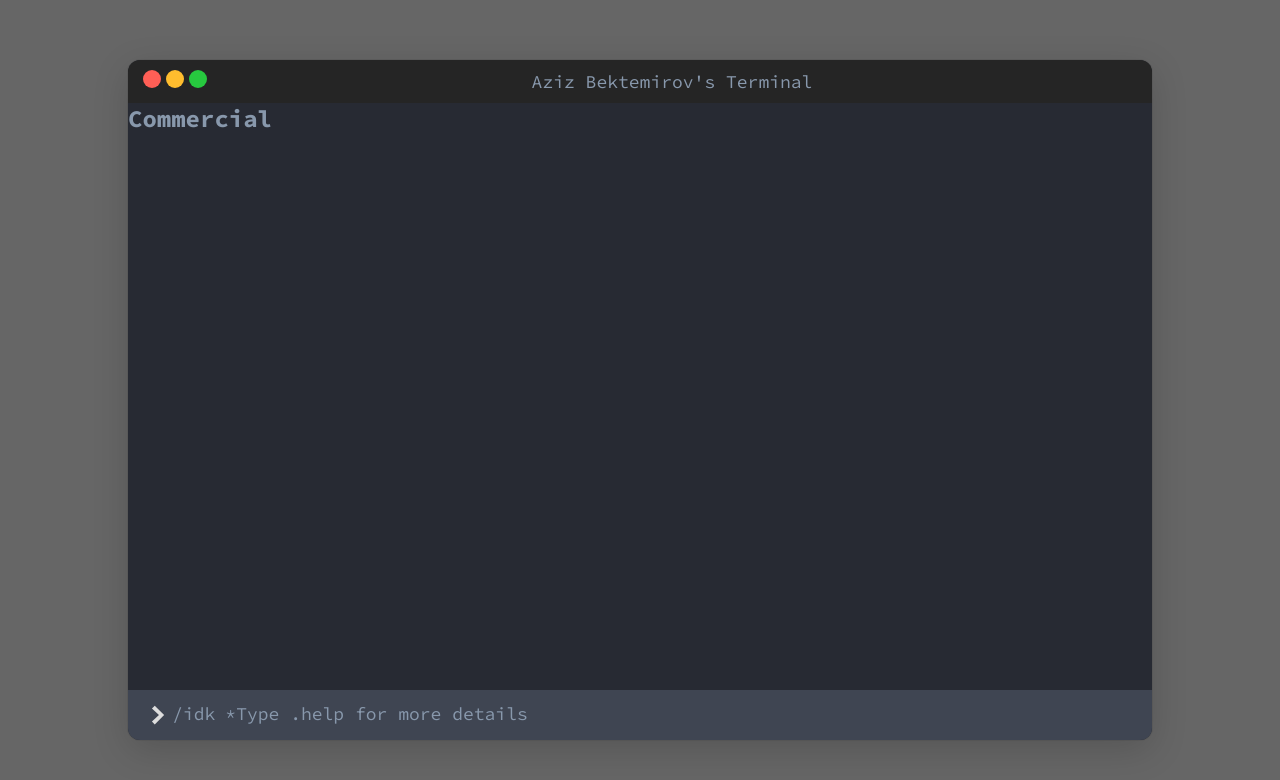
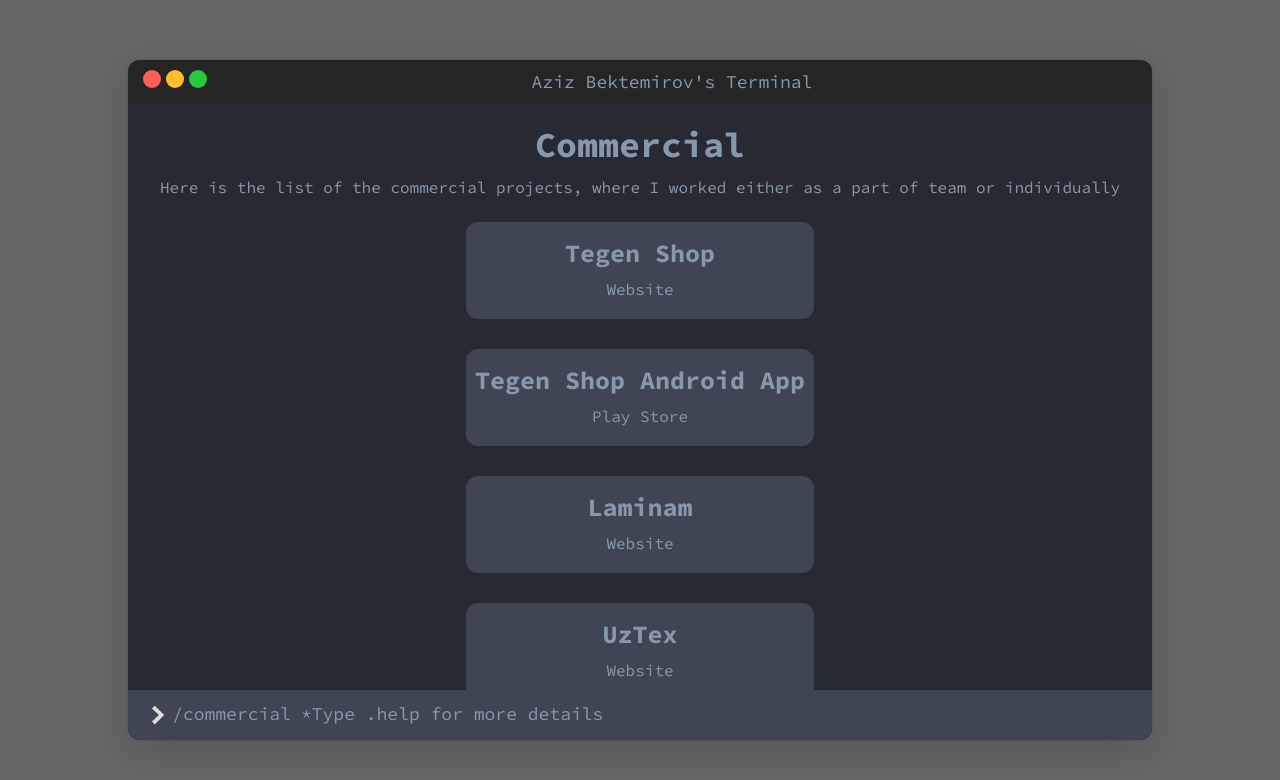
Before and after one commit to NegatiV-64/portfolio, a React (Create React App) app: page /portfolio/commercial in a window 1280 px wide. Shown: the top 780 px of the page. Built offline with nearby package versions, Linux system fonts and the light colour scheme.

Commit message:
Finish the portfolio & fix bug in Console

```diff
--- a/src/App.js
+++ b/src/App.js
@@ -18,7 +18,7 @@ import './App.css';
 const App = () => {
 
   const currentLocation = useLocation();
-  let mainClasses = currentLocation.pathname === "/about" ? "mainScrollable" : "main";
+  let mainClasses = currentLocation.pathname === "/about" || currentLocation.pathname==="/portfolio/personal" || currentLocation.pathname==="/portfolio/commercial" ? "mainScrollable" : "main";
 
   return (
     <ConsoleProvider>
--- a/src/components/About/About.module.css
+++ b/src/components/About/About.module.css
@@ -41,5 +41,3 @@
 .wrapper {
     margin: 35px auto 0;
 }
-
-/* 0000EE */
--- a/src/components/Console/Console.js
+++ b/src/components/Console/Console.js
@@ -11,15 +11,23 @@ const Console = () => {
     let consolePathText;
     switch (pathname) {
         case "/":
-            consolePathText = "/home"
+            consolePathText = pathname
             break;
 
         case "/about":
-            consolePathText = "/about"
+            consolePathText = pathname
             break;
 
         case "/portfolio":
             consolePathText = pathname;
+            break;
+
+        case "/portfolio/personal":
+            consolePathText = "/personal";
+            break;
+
+        case "/portfolio/commercial":
+            consolePathText = "/commercial";
             break;
 
         case "/contacts":
--- a/src/components/Console/ConsoleForm.js
+++ b/src/components/Console/ConsoleForm.js
@@ -13,7 +13,7 @@ const ConsoleForm = (props) => {
 
     function onSendConsoleHandler(e) {
         e.preventDefault();
-        if (consoleCommand.includes("goto /")) {
+        if (consoleCommand.includes("goto /") && !consoleCommand.includes("List of the commands")) {
             let tempComsoleCommand = consoleCommand.split("goto ");
             let [, exactCommand] = tempComsoleCommand;
             if (exactCommand.includes("/back")) {
@@ -35,10 +35,10 @@ const ConsoleForm = (props) => {
 
         else if (consoleCommand === ".help") {
             consoleData.addToCommands(consoleCommand)
-            setConsoleCommand("List of the commands: .help; /home; /back, /about. Return: /clear ")
+            setConsoleCommand("List of the commands: .help; goto /(location). Return: /clear ")
         }
 
-        else if (consoleCommand === "List of the commands: .help; /home; /back, /about. Return: /clear /clear") {
+        else if (consoleCommand === "List of the commands: .help; goto /(location). Return: /clear /clear") {
             consoleData.addToCommands("/clear")
             setConsoleCommand("")
         }
--- a/src/components/Contacts/ContactsForm.js
+++ b/src/components/Contacts/ContactsForm.js
@@ -43,16 +43,13 @@ const ContactsForm = (props) => {
         <form onSubmit={onSendFormHandler} className={styles.form}>
             <div className={styles.form__wrapper}>
                 <div className={styles.form__wrap}>
-                    <label htmlFor="name"></label>
                     <input value={inputName} className={styles.name} onChange={inputNameHandler} required id="name" placeholder="Your Name" type="text" />
                 </div>
                 <div className={styles.form__wrap}>
-                    <label htmlFor="phone"></label>
-                    <input onChange={inputPhoneHandler} value={inputPhone} required id="phone" placeholder="Your Phone" type="number" />
+                    <input onChange={inputPhoneHandler} value={inputPhone} required id="phone" placeholder="Your Phone" type="tel" />
                 </div>
             </div>
             <div className={styles.form__textWrap}>
-                <label htmlFor="message"></label>
                 <textarea placeholder="Your Message" onChange={inputTextHandler} value={inputMessage} id="message" required></textarea>
             </div>
             <button className={styles.form__button}>Send</button>
--- a/src/components/Portfolio/Commercial/PortfolioCom.js
+++ b/src/components/Portfolio/Commercial/PortfolioCom.js
@@ -1,10 +1,65 @@
 import React from 'react';
+
+import styles from './PortfolioCom.module.css'
 
 const PortfolioCom = () => {
     return (
-        <div>
-            <h2>Commercial</h2>
-        </div>
+        <section className={styles.commer}>
+            <div className={`container ${styles.commer__container}`}>
+                <h2>Commercial</h2>
+                <p>Here is the list of the commercial projects, where I worked either as a part of team or individually</p>
+                <ul className={styles.commer__list}>
+                    <li className={styles.commer__project}>
+                        <h4>Tegen Shop</h4>
+                        <div className={styles.commer__projectData}>
+                            <a target="_blank" rel="noreferrer" href="https://shop.tegen.uz/">Website</a>
+                        </div>
+                    </li>
+                    <li className={styles.commer__project}>
+                        <h4>Tegen Shop Android App</h4>
+                        <div className={styles.commer__projectData}>
+                            <a target="_blank" rel="noreferrer" href="https://play.google.com/store/apps/details?id=com.latmedia.tegenshop">Play Store</a>
+                        </div>
+                    </li>
+                    <li className={styles.commer__project}>
+                        <h4>Laminam</h4>
+                        <div className={styles.commer__projectData}>
+                            <a target="_blank" rel="noreferrer" href="https://laminam.uz/">Website</a>
+                        </div>
+                    </li>
+                    <li className={styles.commer__project}>
+                        <h4>UzTex</h4>
+                        <div className={styles.commer__projectData}>
+                            <a target="_blank" rel="noreferrer" href="https://uztexgroup.uz/">Website</a>
+                        </div>
+                    </li>
+                    <li className={styles.commer__project}>
+                        <h4>KS Group</h4>
+                        <div className={styles.commer__projectData}>
+                            <a target="_blank" rel="noreferrer" href="https://ksgroup.uz/">Website</a>
+                        </div>
+                    </li>
+                    <li className={styles.commer__project}>
+                        <h4>Tegen</h4>
+                        <div className={styles.commer__projectData}>
+                            <a target="_blank" rel="noreferrer" href="https://tegen.uz/">Website</a>
+                        </div>
+                    </li>
+                    <li className={styles.commer__project}>
+                        <h4>Astor Alliance</h4>
+                        <div className={styles.commer__projectData}>
+                            <a target="_blank" rel="noreferrer" href="https://astoralliance.uz/">Website</a>
+                        </div>
+                    </li>
+                    <li className={styles.commer__project}>
+                        <h4>LatMedia</h4>
+                        <div className={styles.commer__projectData}>
+                            <a target="_blank" rel="noreferrer" href="https://latmedia.uz/">Website</a>
+                        </div>
+                    </li>
+                </ul>
+            </div>
+        </section>
     );
 }
 
--- a/src/components/Portfolio/Commercial/PortfolioCom.module.css
+++ b/src/components/Portfolio/Commercial/PortfolioCom.module.css
@@ -0,0 +1,47 @@
+.commer {
+    padding-top: 20px;
+    padding-bottom: 20px;
+}
+
+.commer__container h2 {
+    text-align: center;
+    font-size: 35px;
+    margin-bottom: 10px;
+}
+
+.commer__container p {
+    text-align: center;
+    margin-bottom: 10px;
+    margin-top: 10px;
+}
+
+.commer__list {
+    display: flex;
+    flex-direction: column;
+    align-items: center;
+}
+
+.commer__project {
+    margin: 15px 0;
+    padding: 15px 0 20px;
+    background: var(--baseBlueGrey);
+    width: 35%;
+    display: flex;
+    border-radius: 0.75rem;
+    flex-direction: column;
+    align-items: center;
+}
+
+.commer__project h4 {
+    font-size: 25px;
+}
+
+.commer__projectData {
+    margin-top: 10px;
+}
+
+.personal__projectData a {
+    display: inline-block;
+    font-size: 18px;
+    margin: 0 10px;
+}
--- a/src/components/Portfolio/Personal/PortfolioPersonal.js
+++ b/src/components/Portfolio/Personal/PortfolioPersonal.js
@@ -1,10 +1,48 @@
 import React from 'react';
 
+import styles from './PortfolioPersonal.module.css'
+
 const PortfolioPersonal = () => {
+
+    let containerClasses = `container ${styles.personal__container}`
+
     return (
-        <div>
-            <h2>Personal</h2>
-        </div>
+        <section className={styles.personal}>
+            <div className={containerClasses}>
+                <h2>Personal</h2>
+                <p>Here is the list of the personal projects. All the source codes are published on GitHub. Links are given below.</p>
+                <ul className={styles.personal__list}>
+                    <li className={styles.personal__project}>
+                        <h4>Les Pidales</h4>
+                        <div className={styles.personal__projectData}>
+                            <a href="https://github.com/NegatiV-64/les-pidales-react">GitHub</a>
+                            <a target="_blank" rel="noreferrer" href="https://negativ-64.github.io/les-pidales-react/">Website</a>
+                        </div>
+                    </li>
+                    <li className={styles.personal__project}>
+                        <h4>LatMetio</h4>
+                        <div className={styles.personal__projectData}>
+                            <a href="https://github.com/NegatiV-64/latmetio">GitHub</a>
+                            <a target="_blank" rel="noreferrer" href="https://latmetio.uz/">Website</a>
+                        </div>
+                    </li>
+                    <li className={styles.personal__project}>
+                        <h4>Music Player</h4>
+                        <div className={styles.personal__projectData}>
+                            <a href="https://github.com/NegatiV-64/music-player">GitHub</a>
+                            <a target="_blank" rel="noreferrer" href="https://negativ-64.github.io/music-player/">Website</a>
+                        </div>
+                    </li>
+                    <li className={styles.personal__project}>
+                        <h4>Les Pidales</h4>
+                        <div className={styles.personal__projectData}>
+                            <a href="https://github.com/NegatiV-64/solar-system">GitHub</a>
+                            <a target="_blank" rel="noreferrer" href="https://negativ-64.github.io/solar-system/">Website</a>
+                        </div>
+                    </li>
+                </ul>
+            </div>
+        </section>
     );
 }
 
--- a/src/components/Portfolio/Personal/PortfolioPersonal.module.css
+++ b/src/components/Portfolio/Personal/PortfolioPersonal.module.css
@@ -0,0 +1,48 @@
+.personal {
+    padding-top: 20px;
+    padding-bottom: 20px;
+}
+
+.personal__container h2 {
+    text-align: center;
+    font-size: 35px;
+    margin-bottom: 10px;
+}
+
+.personal__container p {
+    text-align: center;
+    margin-bottom: 10px;
+    margin-top: 10px;
+}
+
+.personal__list {
+    display: flex;
+    flex-direction: column;
+    align-items: center;
+}
+
+.personal__project {
+    margin: 15px 0;
+    padding: 15px 0 20px;
+    background: var(--baseBlueGrey);
+    width: 35%;
+    display: flex;
+    border-radius: 0.75rem;
+    flex-direction: column;
+    align-items: center;
+}
+
+.personal__project h4 {
+    font-size: 25px;
+    /* text-align: center; */
+}
+
+.personal__projectData {
+    margin-top: 10px;
+}
+
+.personal__projectData a {
+    display: inline-block;
+    font-size: 18px;
+    margin: 0 10px;
+}
--- a/src/components/TopBar/TopBar.js
+++ b/src/components/TopBar/TopBar.js
@@ -1,9 +1,12 @@
 import React, {useState} from 'react';
+import { useLocation, useNavigate } from 'react-router';
 
 import styles from './TopBar.module.css'
 
 const TopBar = () => {
 
+    const currentLocation = useLocation();
+    const navigation = useNavigate();
     const [expandState, setExpandState] = useState(false);
     const [minifyState, setMinifyState] = useState(false);
 
@@ -43,11 +46,22 @@ const TopBar = () => {
         }
     }
 
+    function onCloseHandler(e) {
+        e.preventDefault();
+
+        if (currentLocation.pathname === "/") {
+            alert("Do you really want to close the site?(")
+        } else {
+            navigation(-1)
+        }
+
+    }
+
     return (
         <nav className={styles.nav}>
             <div className={`container ${styles.nav__container}`}>
                 <div className={styles.nav__buttons}>
-                    <button className={styles.nav__button + " " + styles.nav__button_close}>
+                    <button onClick={onCloseHandler} className={styles.nav__button + " " + styles.nav__button_close}>
                         <svg width="7" height="7" fill="none" xmlns="http://www.w3.org/2000/svg">
                             <path stroke="#000" strokeWidth="1.2" strokeLinecap="round" d="M1.182 5.99L5.99 1.182m0 4.95L1.182 1.323"></path>
                         </svg>
```
